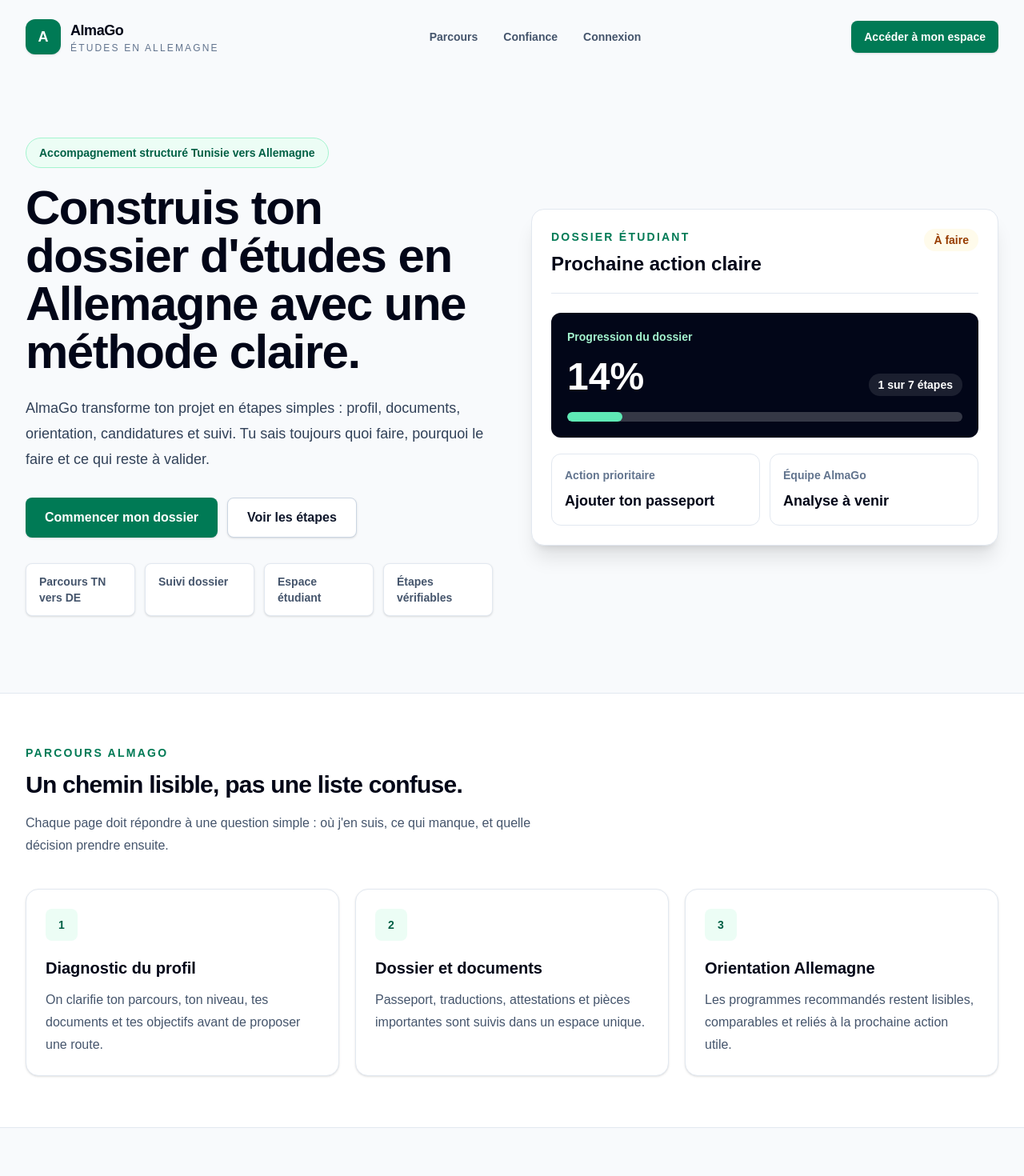
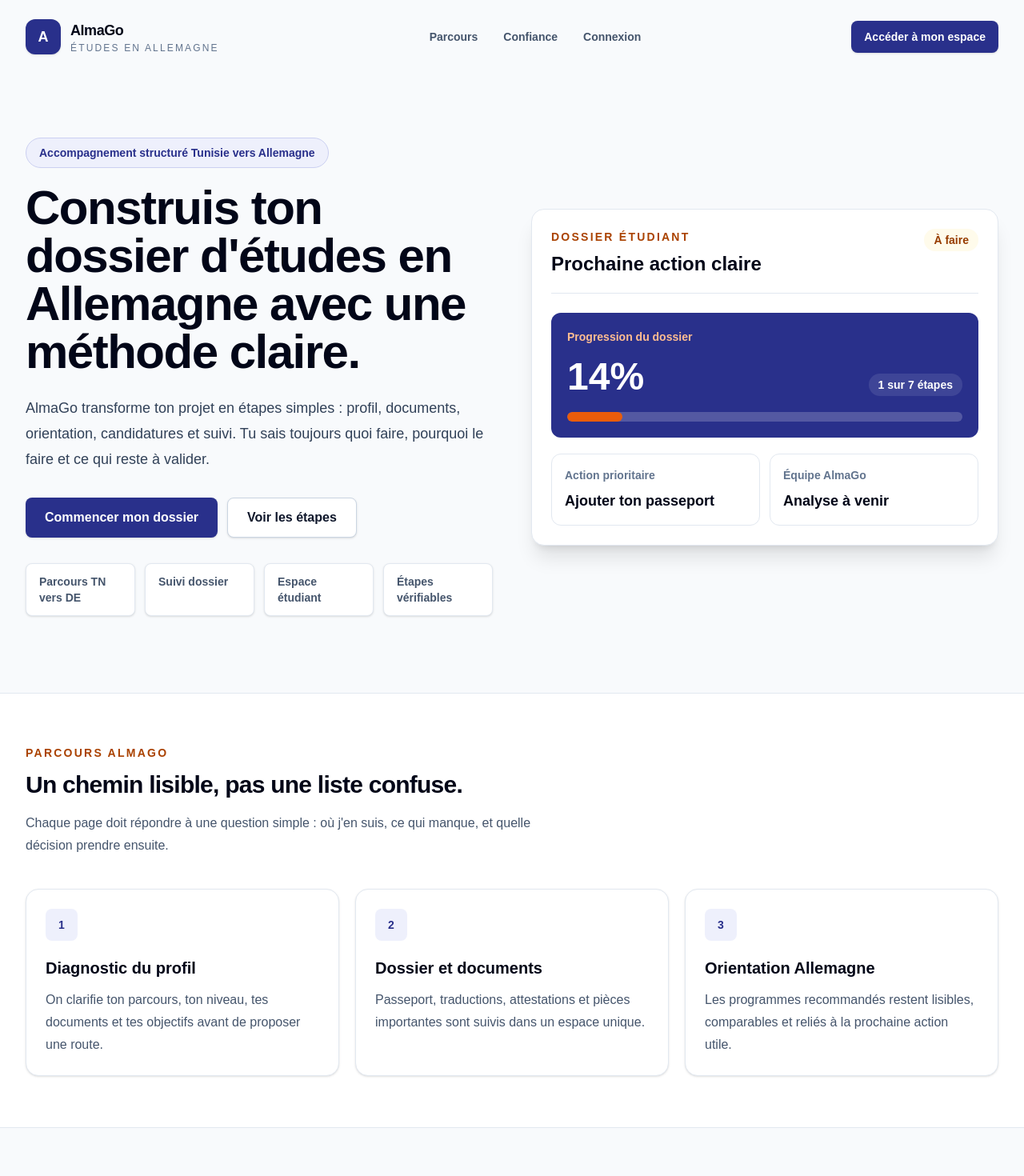
Before and after one commit to almago-platform/AlmaGo, a Next.js app: page / in a window 1280 px wide. Shown: the top 1470 px of the page at 80% size. Built offline with nearby package versions, Linux system fonts and the light colour scheme.

Commit message:
Apply TLScontact-inspired palette to src/app/page.tsx

```diff
--- a/src/app/page.tsx
+++ b/src/app/page.tsx
@@ -5,7 +5,7 @@ export default function Home() {
     <main className="min-h-screen bg-slate-50 text-slate-950">
       <header className="mx-auto flex w-full max-w-7xl items-center justify-between px-6 py-6 lg:px-8">
         <Link href="/" className="flex items-center gap-3" aria-label="AlmaGo accueil">
-          <span className="flex h-11 w-11 items-center justify-center rounded-xl bg-emerald-700 text-lg font-bold text-white shadow-sm">
+          <span className="flex h-11 w-11 items-center justify-center rounded-xl bg-[var(--brand)] text-lg font-bold text-white shadow-sm">
             A
           </span>
           <span>
@@ -16,19 +16,19 @@ export default function Home() {
           </span>
         </Link>
         <nav className="hidden items-center gap-8 text-sm font-semibold text-slate-600 md:flex" aria-label="Navigation principale">
-          <a className="transition hover:text-emerald-800" href="#parcours">
+          <a className="transition hover:text-[var(--brand)]" href="#parcours">
             Parcours
           </a>
-          <a className="transition hover:text-emerald-800" href="#confiance">
+          <a className="transition hover:text-[var(--brand)]" href="#confiance">
             Confiance
           </a>
-          <Link className="transition hover:text-emerald-800" href="/login">
+          <Link className="transition hover:text-[var(--brand)]" href="/login">
             Connexion
           </Link>
         </nav>
         <Link
           href="/login"
-          className="rounded-lg bg-emerald-700 px-4 py-2.5 text-sm font-bold text-white shadow-sm transition hover:bg-emerald-800"
+          className="rounded-lg bg-[var(--brand)] px-4 py-2.5 text-sm font-bold text-white shadow-sm transition hover:bg-[var(--brand-strong)]"
         >
           Accéder à mon espace
         </Link>
@@ -36,7 +36,7 @@ export default function Home() {
 
       <section className="mx-auto grid w-full max-w-7xl items-center gap-12 px-6 pb-16 pt-10 lg:grid-cols-2 lg:px-8 lg:pb-24 lg:pt-20">
         <div className="max-w-3xl">
-          <p className="mb-5 inline-flex rounded-full border border-emerald-200 bg-emerald-50 px-4 py-2 text-sm font-bold text-emerald-800">
+          <p className="mb-5 inline-flex rounded-full border border-[var(--brand-border)] bg-[var(--brand-soft)] px-4 py-2 text-sm font-bold text-[var(--brand)]">
             Accompagnement structuré Tunisie vers Allemagne
           </p>
           <h1 className="text-4xl font-bold tracking-tight text-slate-950 sm:text-6xl">
@@ -50,13 +50,13 @@ export default function Home() {
           <div className="mt-8 flex flex-col gap-3 sm:flex-row">
             <Link
               href="/login"
-              className="inline-flex items-center justify-center rounded-lg bg-emerald-700 px-6 py-3 text-base font-bold text-white shadow-sm transition hover:bg-emerald-800"
+              className="inline-flex items-center justify-center rounded-lg bg-[var(--brand)] px-6 py-3 text-base font-bold text-white shadow-sm transition hover:bg-[var(--brand-strong)]"
             >
               Commencer mon dossier
             </Link>
             <a
               href="#parcours"
-              className="inline-flex items-center justify-center rounded-lg border border-slate-300 bg-white px-6 py-3 text-base font-bold text-slate-900 shadow-sm transition hover:border-emerald-300 hover:text-emerald-800"
+              className="inline-flex items-center justify-center rounded-lg border border-slate-300 bg-white px-6 py-3 text-base font-bold text-slate-900 shadow-sm transition hover:border-[var(--brand)] hover:text-[var(--brand)]"
             >
               Voir les étapes
             </a>
@@ -72,19 +72,19 @@ export default function Home() {
         <aside className="rounded-2xl border border-slate-200 bg-white p-6 shadow-xl" aria-label="Aperçu du dossier AlmaGo">
           <div className="flex items-start justify-between gap-4 border-b border-slate-200 pb-5">
             <div>
-              <p className="text-sm font-bold uppercase tracking-[0.16em] text-emerald-700">Dossier étudiant</p>
+              <p className="text-sm font-bold uppercase tracking-[0.16em] text-[var(--accent-strong)]">Dossier étudiant</p>
               <h2 className="mt-2 text-2xl font-bold text-slate-950">Prochaine action claire</h2>
             </div>
             <span className="rounded-full bg-amber-50 px-3 py-1 text-sm font-bold text-amber-800">À faire</span>
           </div>
-          <div className="mt-6 rounded-xl bg-slate-950 p-5 text-white">
-            <p className="text-sm font-semibold text-emerald-200">Progression du dossier</p>
+          <div className="mt-6 rounded-xl bg-[var(--brand)] p-5 text-white">
+            <p className="text-sm font-semibold text-[var(--accent-light)]">Progression du dossier</p>
             <div className="mt-4 flex items-end justify-between gap-4">
               <span className="text-5xl font-bold">14%</span>
               <span className="rounded-full bg-white/10 px-3 py-1 text-sm font-semibold">1 sur 7 étapes</span>
             </div>
             <div className="mt-5 h-3 overflow-hidden rounded-full bg-white/20">
-              <div className="h-full w-[14%] rounded-full bg-emerald-300" />
+              <div className="h-full w-[14%] rounded-full bg-[var(--accent)]" />
             </div>
           </div>
           <div className="mt-5 grid gap-3 sm:grid-cols-2">
@@ -103,7 +103,7 @@ export default function Home() {
       <section id="parcours" className="border-y border-slate-200 bg-white py-16">
         <div className="mx-auto max-w-7xl px-6 lg:px-8">
           <div className="max-w-2xl">
-            <p className="text-sm font-bold uppercase tracking-[0.16em] text-emerald-700">Parcours AlmaGo</p>
+            <p className="text-sm font-bold uppercase tracking-[0.16em] text-[var(--accent-strong)]">Parcours AlmaGo</p>
             <h2 className="mt-3 text-3xl font-bold tracking-tight text-slate-950">Un chemin lisible, pas une liste confuse.</h2>
             <p className="mt-4 text-base leading-7 text-slate-600">
               Chaque page doit répondre à une question simple : où j&apos;en suis,
@@ -112,17 +112,17 @@ export default function Home() {
           </div>
           <div className="mt-10 grid gap-5 lg:grid-cols-3">
             <article className="rounded-2xl border border-slate-200 bg-white p-6 shadow-sm">
-              <span className="flex h-10 w-10 items-center justify-center rounded-lg bg-emerald-50 text-sm font-bold text-emerald-800">1</span>
+              <span className="flex h-10 w-10 items-center justify-center rounded-lg bg-[var(--brand-soft)] text-sm font-bold text-[var(--brand)]">1</span>
               <h3 className="mt-5 text-xl font-bold text-slate-950">Diagnostic du profil</h3>
               <p className="mt-3 leading-7 text-slate-600">On clarifie ton parcours, ton niveau, tes documents et tes objectifs avant de proposer une route.</p>
             </article>
             <article className="rounded-2xl border border-slate-200 bg-white p-6 shadow-sm">
-              <span className="flex h-10 w-10 items-center justify-center rounded-lg bg-emerald-50 text-sm font-bold text-emerald-800">2</span>
+              <span className="flex h-10 w-10 items-center justify-center rounded-lg bg-[var(--brand-soft)] text-sm font-bold text-[var(--brand)]">2</span>
               <h3 className="mt-5 text-xl font-bold text-slate-950">Dossier et documents</h3>
               <p className="mt-3 leading-7 text-slate-600">Passeport, traductions, attestations et pièces importantes sont suivis dans un espace unique.</p>
             </article>
             <article className="rounded-2xl border border-slate-200 bg-white p-6 shadow-sm">
-              <span className="flex h-10 w-10 items-center justify-center rounded-lg bg-emerald-50 text-sm font-bold text-emerald-800">3</span>
+              <span className="flex h-10 w-10 items-center justify-center rounded-lg bg-[var(--brand-soft)] text-sm font-bold text-[var(--brand)]">3</span>
               <h3 className="mt-5 text-xl font-bold text-slate-950">Orientation Allemagne</h3>
               <p className="mt-3 leading-7 text-slate-600">Les programmes recommandés restent lisibles, comparables et reliés à la prochaine action utile.</p>
             </article>
@@ -132,7 +132,7 @@ export default function Home() {
 
       <section id="confiance" className="mx-auto grid max-w-7xl gap-8 px-6 py-16 lg:grid-cols-2 lg:px-8">
         <div>
-          <p className="text-sm font-bold uppercase tracking-[0.16em] text-emerald-700">Pourquoi c&apos;est rassurant</p>
+          <p className="text-sm font-bold uppercase tracking-[0.16em] text-[var(--accent-strong)]">Pourquoi c&apos;est rassurant</p>
           <h2 className="mt-3 text-3xl font-bold tracking-tight text-slate-950">Une interface qui donne confiance dès la première minute.</h2>
         </div>
         <div className="grid gap-4 sm:grid-cols-2">
```
